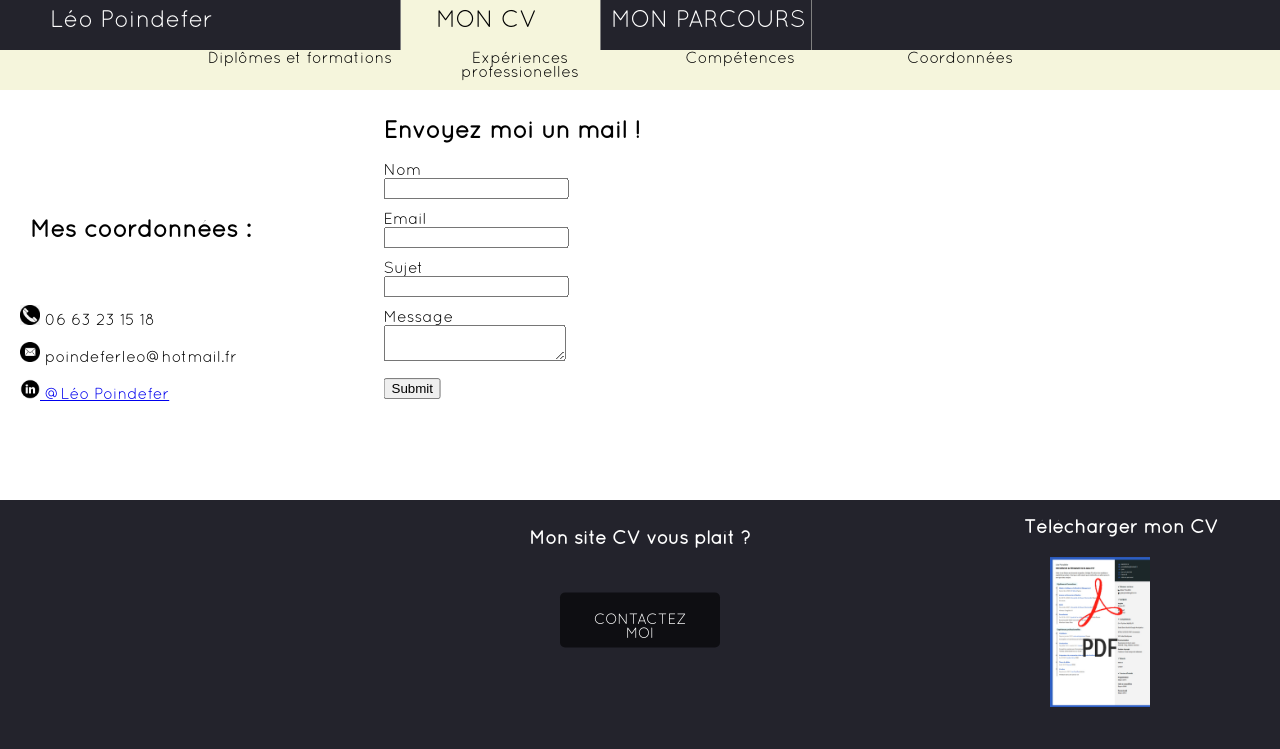
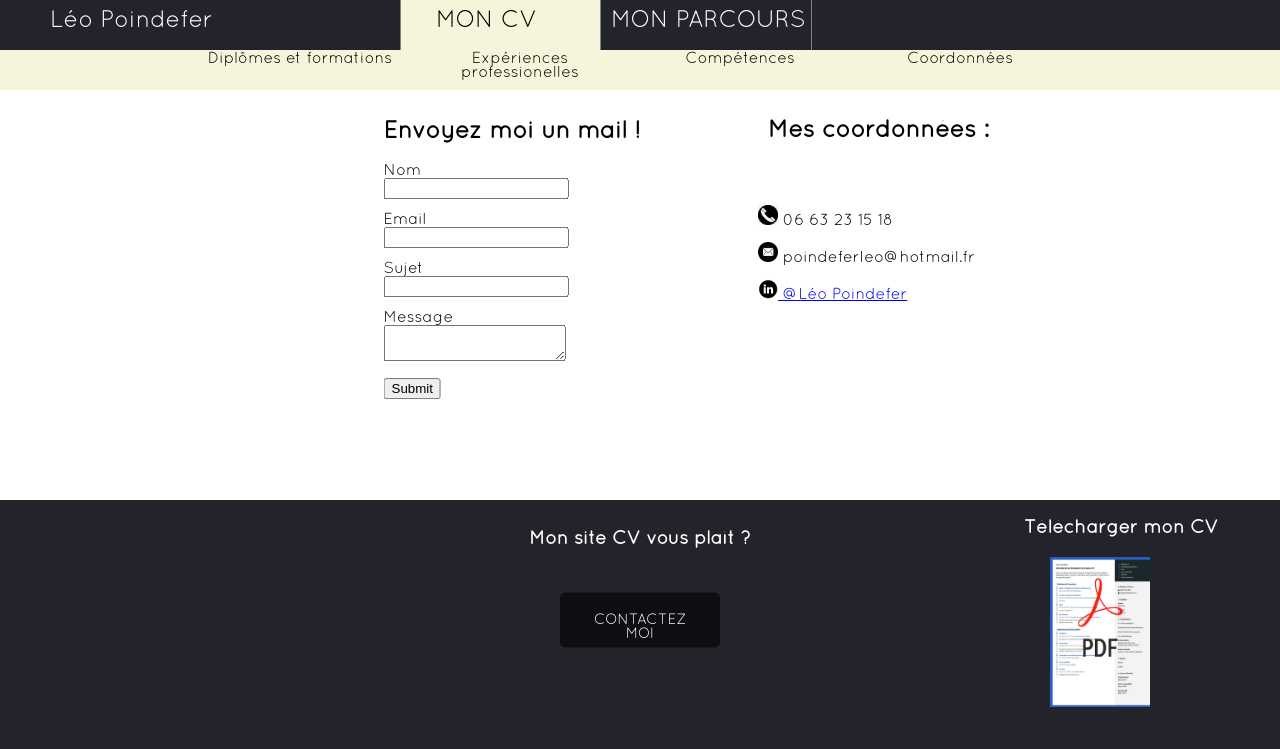
Before and after one commit to leopoindefer/leopoindefer.github.io, a PHP site: page /mecontacter.html in a window 1280 px wide. Shown: the top 749 px of the page. Run offline with PHP 8.4, Linux system fonts and the light colour scheme.

Commit message:
Update mecontacter.css

```diff
--- a/css/mecontacter.css
+++ b/css/mecontacter.css
@@ -313,8 +313,8 @@ body {
 .lien {
 	float: left;
 	position: absolute;
-	margin-left: 30px;
-	margin-top: 200px;
+	margin-left: 60%;
+	margin-top: 100px;
 }
 
 .lienimg {
```
